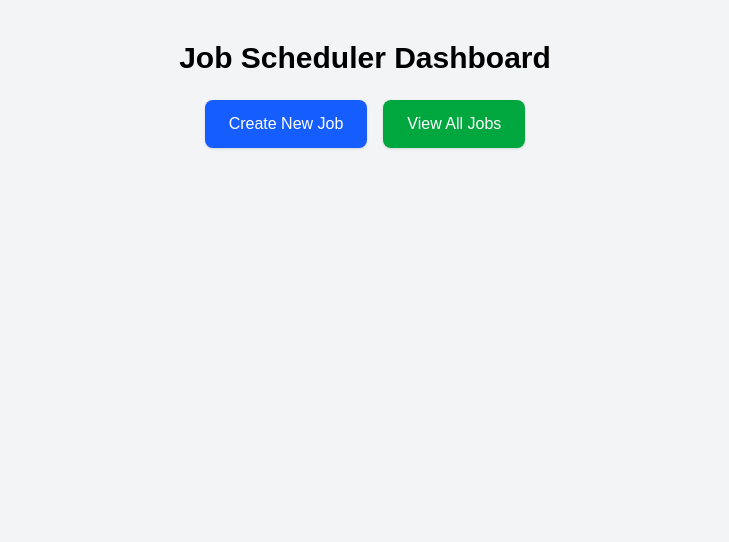
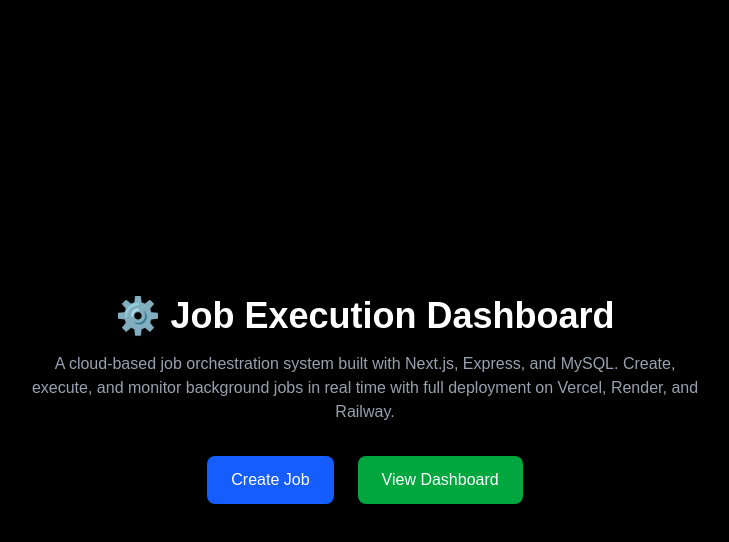
Before and after one commit to Niharika1710/job-scheduler, a Next.js app in the folder frontend/: page / in a window 1280 px wide. Shown: the top 542 px of the page, without its empty margins (275-1004 px from the left). Built offline with nearby package versions, Linux system fonts and the light colour scheme.

Commit message:
update dashboard design

```diff
--- a/frontend/app/page.tsx
+++ b/frontend/app/page.tsx
@@ -1,25 +1,32 @@
 export default function Home() {
   return (
-    <main className="min-h-screen bg-gray-100 p-10">
-      <h1 className="text-3xl font-bold text-black mb-6 text-center">
-        Job Scheduler Dashboard
+    <main className="min-h-screen bg-black text-white flex flex-col items-center justify-center p-10">
+
+      <h1 className="text-4xl font-bold mb-4 text-center">
+        ⚙️ Job Execution Dashboard
       </h1>
 
-      <div className="flex justify-center gap-4">
+      <p className="text-gray-400 text-center max-w-2xl mb-8">
+        A cloud-based job orchestration system built with Next.js, Express, and MySQL.
+        Create, execute, and monitor background jobs in real time with full deployment on Vercel, Render, and Railway.
+      </p>
+
+      <div className="flex gap-6">
         <a
           href="/create"
-          className="bg-blue-600 text-white px-6 py-3 rounded-lg shadow hover:bg-blue-700"
+          className="bg-blue-600 px-6 py-3 rounded-lg hover:bg-blue-700 transition"
         >
-          Create New Job
+          Create Job
         </a>
 
         <a
           href="/jobs"
-          className="bg-green-600 text-white px-6 py-3 rounded-lg shadow hover:bg-green-700"
+          className="bg-green-600 px-6 py-3 rounded-lg hover:bg-green-700 transition"
         >
-          View All Jobs
+          View Dashboard
         </a>
       </div>
+
     </main>
   );
 }
```
